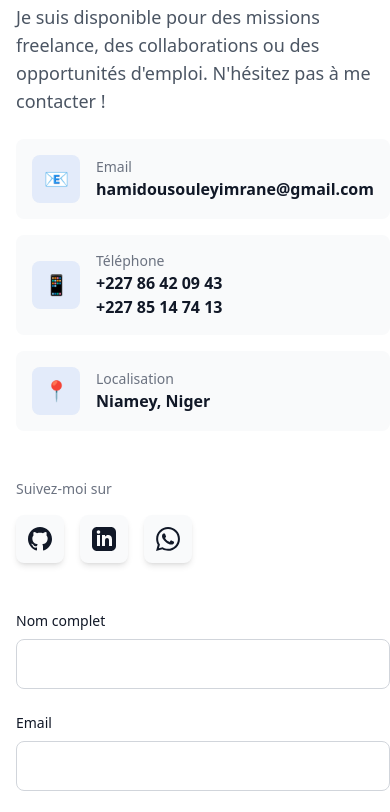
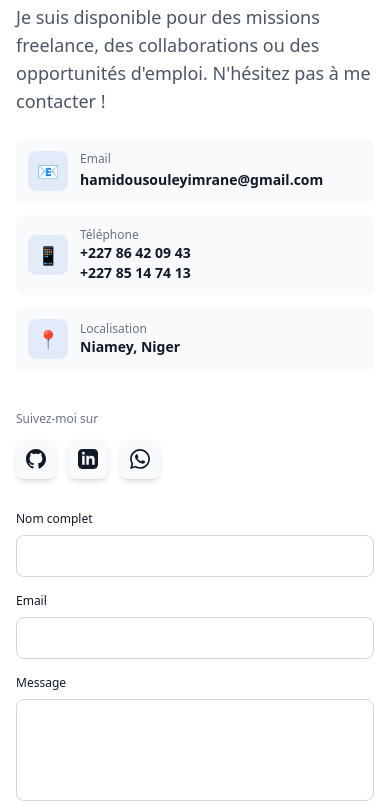
Before and after one commit to IMRANEHAMIDOU/portfolio, a plain HTML site: page index.html in a window 390 px wide. Shown: the part 7345-8157 px from the top of the page. Drawn offline with nearby package versions, Linux system fonts and the light colour scheme.

Commit message:
Fix: Amélioration de la responsivité de la section Contact (cartes et formulaire)

```diff
--- a/index.html
+++ b/index.html
@@ -672,7 +672,7 @@
             <h2 class="text-3xl md:text-4xl font-bold text-center mb-4">Contactez-moi</h2>
             <div class="w-20 h-1 bg-gradient-to-r from-primary to-purple-600 mx-auto mb-12"></div>
 
-            <div class="grid md:grid-cols-2 gap-12 max-w-5xl mx-auto">
+            <div class="grid md:grid-cols-2 gap-8 md:gap-12 max-w-5xl mx-auto">
                 <!-- Contact Info -->
                 <div class="space-y-6">
                     <p class="text-lg text-gray-600 dark:text-gray-400">
@@ -680,73 +680,73 @@
                         N'hésitez pas à me contacter !
                     </p>
 
-                    <div class="space-y-4">
-                        <div class="flex items-center gap-4 p-4 bg-gray-50 dark:bg-gray-800 rounded-lg">
+                    <div class="space-y-3 md:space-y-4">
+                        <div class="flex items-center gap-3 md:gap-4 p-3 md:p-4 bg-gray-50 dark:bg-gray-800 rounded-lg">
                             <div
-                                class="w-12 h-12 bg-primary/10 rounded-lg flex items-center justify-center text-primary text-xl">
+                                class="w-10 h-10 md:w-12 md:h-12 bg-primary/10 rounded-lg flex items-center justify-center text-primary text-lg md:text-xl flex-shrink-0">
                                 📧
                             </div>
-                            <div>
-                                <p class="text-sm text-gray-500 dark:text-gray-400">Email</p>
+                            <div class="min-w-0 flex-1">
+                                <p class="text-xs md:text-sm text-gray-500 dark:text-gray-400">Email</p>
                                 <a href="mailto:hamidousouleyimrane@gmail.com"
-                                    class="font-semibold hover:text-primary transition-colors">
+                                    class="font-semibold hover:text-primary transition-colors text-sm md:text-base break-all">
                                     hamidousouleyimrane@gmail.com
                                 </a>
                             </div>
                         </div>
 
-                        <div class="flex items-center gap-4 p-4 bg-gray-50 dark:bg-gray-800 rounded-lg">
+                        <div class="flex items-center gap-3 md:gap-4 p-3 md:p-4 bg-gray-50 dark:bg-gray-800 rounded-lg">
                             <div
-                                class="w-12 h-12 bg-primary/10 rounded-lg flex items-center justify-center text-primary text-xl">
+                                class="w-10 h-10 md:w-12 md:h-12 bg-primary/10 rounded-lg flex items-center justify-center text-primary text-lg md:text-xl flex-shrink-0">
                                 📱
                             </div>
-                            <div>
-                                <p class="text-sm text-gray-500 dark:text-gray-400">Téléphone</p>
+                            <div class="min-w-0 flex-1">
+                                <p class="text-xs md:text-sm text-gray-500 dark:text-gray-400">Téléphone</p>
                                 <div>
                                     <a href="tel:+22786420943"
-                                        class="font-semibold hover:text-primary transition-colors block">
+                                        class="font-semibold hover:text-primary transition-colors block text-sm md:text-base">
                                         +227 86 42 09 43
                                     </a>
                                     <a href="tel:+22785147413"
-                                        class="font-semibold hover:text-primary transition-colors block">
+                                        class="font-semibold hover:text-primary transition-colors block text-sm md:text-base">
                                         +227 85 14 74 13
                                     </a>
                                 </div>
                             </div>
                         </div>
 
-                        <div class="flex items-center gap-4 p-4 bg-gray-50 dark:bg-gray-800 rounded-lg">
+                        <div class="flex items-center gap-3 md:gap-4 p-3 md:p-4 bg-gray-50 dark:bg-gray-800 rounded-lg">
                             <div
-                                class="w-12 h-12 bg-primary/10 rounded-lg flex items-center justify-center text-primary text-xl">
+                                class="w-10 h-10 md:w-12 md:h-12 bg-primary/10 rounded-lg flex items-center justify-center text-primary text-lg md:text-xl flex-shrink-0">
                                 📍
                             </div>
-                            <div>
-                                <p class="text-sm text-gray-500 dark:text-gray-400">Localisation</p>
-                                <p class="font-semibold">Niamey, Niger</p>
+                            <div class="min-w-0 flex-1">
+                                <p class="text-xs md:text-sm text-gray-500 dark:text-gray-400">Localisation</p>
+                                <p class="font-semibold text-sm md:text-base">Niamey, Niger</p>
                             </div>
                         </div>
                     </div>
 
-                    <div class="pt-6">
-                        <p class="text-sm text-gray-500 dark:text-gray-400 mb-4">Suivez-moi sur</p>
-                        <div class="flex gap-4">
+                    <div class="pt-4 md:pt-6">
+                        <p class="text-xs md:text-sm text-gray-500 dark:text-gray-400 mb-3 md:mb-4">Suivez-moi sur</p>
+                        <div class="flex gap-3 md:gap-4">
                             <a href="https://github.com/IMRANEHAMIDOU/" target="_blank"
-                                class="w-12 h-12 bg-gray-50 dark:bg-gray-800 hover:bg-primary hover:text-white rounded-lg flex items-center justify-center transition-all hover:scale-110 shadow-md">
-                                <svg class="w-6 h-6" fill="currentColor" viewBox="0 0 24 24">
+                                class="w-10 h-10 md:w-12 md:h-12 bg-gray-50 dark:bg-gray-800 hover:bg-primary hover:text-white rounded-lg flex items-center justify-center transition-all hover:scale-110 shadow-md">
+                                <svg class="w-5 h-5 md:w-6 md:h-6" fill="currentColor" viewBox="0 0 24 24">
                                     <path
                                         d="M12 0c-6.626 0-12 5.373-12 12 0 5.302 3.438 9.8 8.207 11.387.599.111.793-.261.793-.577v-2.234c-3.338.726-4.033-1.416-4.033-1.416-.546-1.387-1.333-1.756-1.333-1.756-1.089-.745.083-.729.083-.729 1.205.084 1.839 1.237 1.839 1.237 1.07 1.834 2.807 1.304 3.492.997.107-.775.418-1.305.762-1.604-2.665-.305-5.467-1.334-5.467-5.931 0-1.311.469-2.381 1.236-3.221-.124-.303-.535-1.524.117-3.176 0 0 1.008-.322 3.301 1.23.957-.266 1.983-.399 3.003-.404 1.02.005 2.047.138 3.006.404 2.291-1.552 3.297-1.23 3.297-1.23.653 1.653.242 2.874.118 3.176.77.84 1.235 1.911 1.235 3.221 0 4.609-2.807 5.624-5.479 5.921.43.372.823 1.102.823 2.222v3.293c0 .319.192.694.801.576 4.765-1.589 8.199-6.086 8.199-11.386 0-6.627-5.373-12-12-12z" />
                                 </svg>
                             </a>
                             <a href="https://www.linkedin.com/in/imrane-hamidou-souley-a6a25a319" target="_blank"
-                                class="w-12 h-12 bg-gray-50 dark:bg-gray-800 hover:bg-primary hover:text-white rounded-lg flex items-center justify-center transition-all hover:scale-110 shadow-md">
-                                <svg class="w-6 h-6" fill="currentColor" viewBox="0 0 24 24">
+                                class="w-10 h-10 md:w-12 md:h-12 bg-gray-50 dark:bg-gray-800 hover:bg-primary hover:text-white rounded-lg flex items-center justify-center transition-all hover:scale-110 shadow-md">
+                                <svg class="w-5 h-5 md:w-6 md:h-6" fill="currentColor" viewBox="0 0 24 24">
                                     <path
                                         d="M19 0h-14c-2.761 0-5 2.239-5 5v14c0 2.761 2.239 5 5 5h14c2.762 0 5-2.239 5-5v-14c0-2.761-2.238-5-5-5zm-11 19h-3v-11h3v11zm-1.5-12.268c-.966 0-1.75-.79-1.75-1.764s.784-1.764 1.75-1.764 1.75.79 1.75 1.764-.783 1.764-1.75 1.764zm13.5 12.268h-3v-5.604c0-3.368-4-3.113-4 0v5.604h-3v-11h3v1.765c1.396-2.586 7-2.777 7 2.476v6.759z" />
                                 </svg>
                             </a>
                             <a href="https://wa.me/22786420943" target="_blank"
-                                class="w-12 h-12 bg-gray-50 dark:bg-gray-800 hover:bg-primary hover:text-white rounded-lg flex items-center justify-center transition-all hover:scale-110 shadow-md">
-                                <svg class="w-6 h-6" fill="currentColor" viewBox="0 0 24 24">
+                                class="w-10 h-10 md:w-12 md:h-12 bg-gray-50 dark:bg-gray-800 hover:bg-primary hover:text-white rounded-lg flex items-center justify-center transition-all hover:scale-110 shadow-md">
+                                <svg class="w-5 h-5 md:w-6 md:h-6" fill="currentColor" viewBox="0 0 24 24">
                                     <path
                                         d="M.057 24l1.687-6.163c-1.041-1.804-1.588-3.849-1.587-5.946.003-6.556 5.338-11.891 11.893-11.891 3.181.001 6.167 1.24 8.413 3.488 2.245 2.248 3.481 5.236 3.48 8.414-.003 6.557-5.338 11.892-11.893 11.892-1.99-.001-3.951-.5-5.688-1.448l-6.305 1.654zm6.597-3.807c1.676.995 3.276 1.591 5.392 1.592 5.448 0 9.886-4.434 9.889-9.885.002-5.462-4.415-9.89-9.881-9.892-5.452 0-9.887 4.434-9.889 9.884-.001 2.225.651 3.891 1.746 5.634l-.999 3.648 3.742-.981zm11.387-5.464c-.074-.124-.272-.198-.57-.347-.297-.149-1.758-.868-2.031-.967-.272-.099-.47-.149-.669.149-.198.297-.768.967-.941 1.165-.173.198-.347.223-.644.074-.297-.149-1.255-.462-2.39-1.475-.883-.788-1.48-1.761-1.653-2.059-.173-.297-.018-.458.13-.606.134-.133.297-.347.446-.521.151-.172.2-.296.3-.495.099-.198.05-.372-.025-.521-.075-.148-.669-1.611-.916-2.206-.242-.579-.487-.501-.669-.51l-.57-.01c-.198 0-.52.074-.792.372s-1.04 1.016-1.04 2.479 1.065 2.876 1.213 3.074c.149.198 2.095 3.2 5.076 4.487.709.306 1.263.489 1.694.626.712.226 1.36.194 1.872.118.571-.085 1.758-.719 2.006-1.413.248-.695.248-1.29.173-1.414z" />
                                 </svg>
@@ -757,27 +757,27 @@
 
                 <!-- Contact Form -->
                 <div>
-                    <form class="space-y-6" onsubmit="handleSubmit(event)">
+                    <form class="space-y-4 md:space-y-6" onsubmit="handleSubmit(event)">
                         <div>
-                            <label for="name" class="block text-sm font-medium mb-2">Nom complet</label>
+                            <label for="name" class="block text-xs md:text-sm font-medium mb-2">Nom complet</label>
                             <input type="text" id="name" required
-                                class="w-full px-4 py-3 rounded-lg border border-gray-300 dark:border-gray-700 bg-white dark:bg-gray-800 focus:ring-2 focus:ring-primary focus:border-transparent outline-none transition-all">
+                                class="w-full px-3 md:px-4 py-2.5 md:py-3 text-sm md:text-base rounded-lg border border-gray-300 dark:border-gray-700 bg-white dark:bg-gray-800 focus:ring-2 focus:ring-primary focus:border-transparent outline-none transition-all">
                         </div>
 
                         <div>
-                            <label for="email" class="block text-sm font-medium mb-2">Email</label>
+                            <label for="email" class="block text-xs md:text-sm font-medium mb-2">Email</label>
                             <input type="email" id="email" required
-                                class="w-full px-4 py-3 rounded-lg border border-gray-300 dark:border-gray-700 bg-white dark:bg-gray-800 focus:ring-2 focus:ring-primary focus:border-transparent outline-none transition-all">
+                                class="w-full px-3 md:px-4 py-2.5 md:py-3 text-sm md:text-base rounded-lg border border-gray-300 dark:border-gray-700 bg-white dark:bg-gray-800 focus:ring-2 focus:ring-primary focus:border-transparent outline-none transition-all">
                         </div>
 
                         <div>
-                            <label for="message" class="block text-sm font-medium mb-2">Message</label>
-                            <textarea id="message" rows="5" required
-                                class="w-full px-4 py-3 rounded-lg border border-gray-300 dark:border-gray-700 bg-white dark:bg-gray-800 focus:ring-2 focus:ring-primary focus:border-transparent outline-none transition-all resize-none"></textarea>
+                            <label for="message" class="block text-xs md:text-sm font-medium mb-2">Message</label>
+                            <textarea id="message" rows="4" required
+                                class="w-full px-3 md:px-4 py-2.5 md:py-3 text-sm md:text-base rounded-lg border border-gray-300 dark:border-gray-700 bg-white dark:bg-gray-800 focus:ring-2 focus:ring-primary focus:border-transparent outline-none transition-all resize-none"></textarea>
                         </div>
 
                         <button type="submit"
-                            class="w-full px-8 py-4 bg-primary hover:bg-blue-700 text-white rounded-lg font-semibold transition-all hover:scale-105 shadow-lg hover:shadow-xl">
+                            class="w-full px-6 md:px-8 py-3 md:py-4 bg-primary hover:bg-blue-700 text-white rounded-lg text-sm md:text-base font-semibold transition-all hover:scale-105 shadow-lg hover:shadow-xl">
                             Envoyer le message
                         </button>
                     </form>
```
